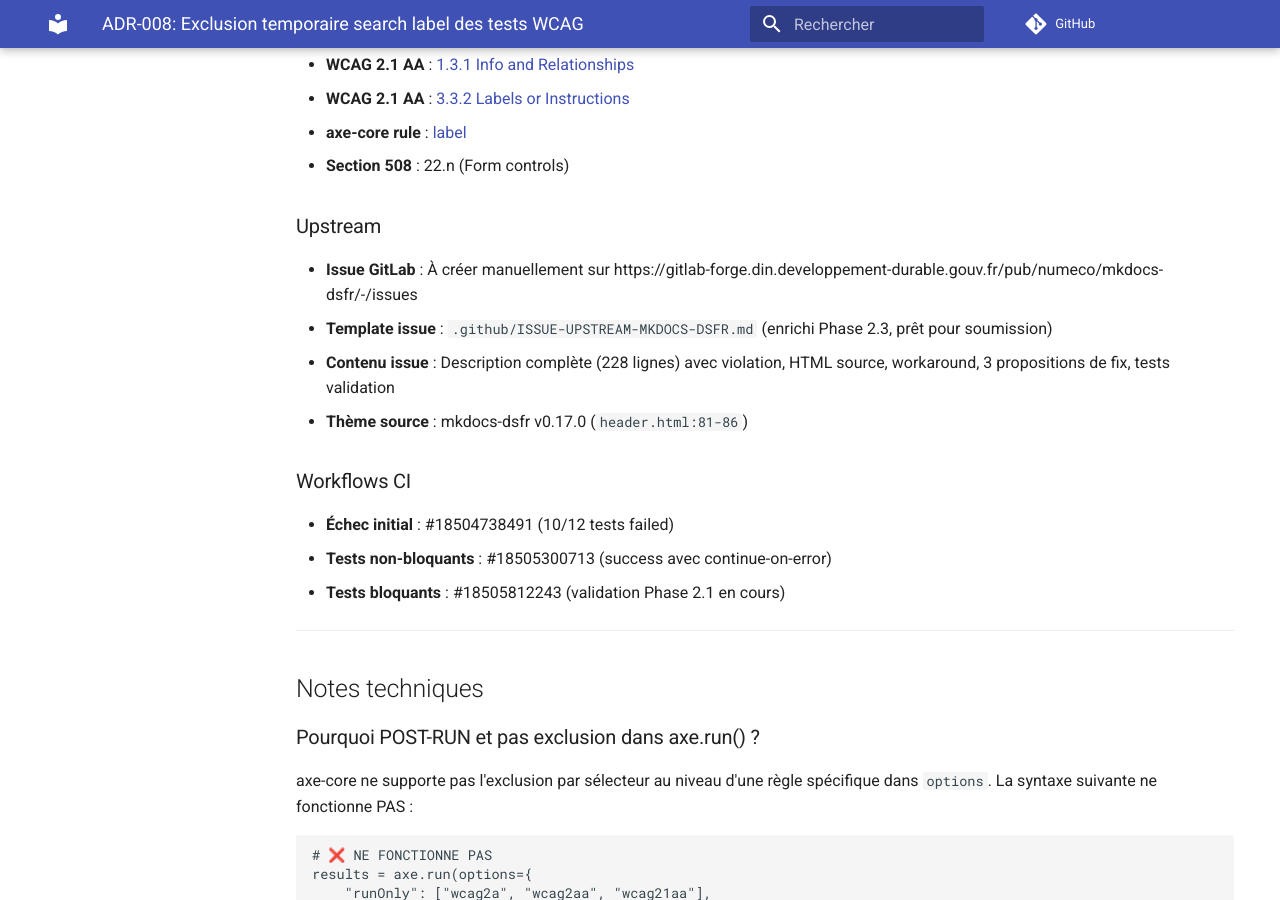
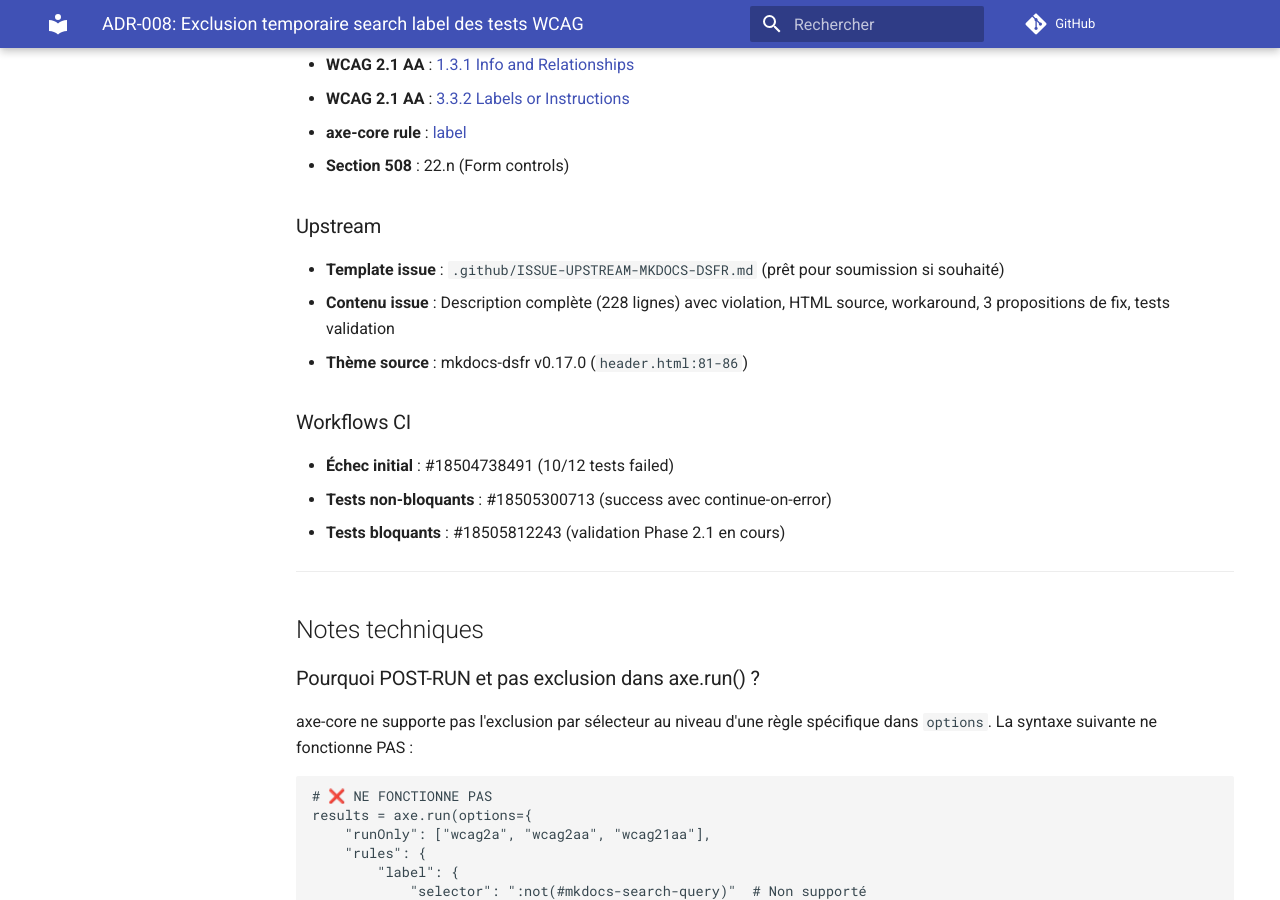
Before and after one commit to Alexmacapple/span-sg, an MkDocs documentation site: the page built from docs/adr/008-exclusion-search-label-tests-wcag.md, in a window 1280 px wide and 900 px high, scrolled down 5328 px. Built offline with MkDocs 1.6.1 and Material for MkDocs 9.7.7, drawn with Linux system fonts in a browser that asks for light colours; comment, search, counter and statistics services are not loaded.

Commit message:
docs(adr): retirer référence issue GitLab manuelle (ADR-008)
Modification:
- Suppression ligne: 'Issue GitLab : À créer manuellement sur...'
- Référence template conservée: .github/ISSUE-UPSTREAM-MKDOCS-DSFR.md
- Mention 'prêt pour soumission si souhaité' (optionnel)

Justification:
L'utilisateur ne souhaite pas créer manuellement d'issue upstream.
Le template reste disponible pour consultation/soumission future si besoin.

🤖 Generated with [Claude Code](https://claude.com/claude-code)

Co-Authored-By: Claude <noreply@anthropic.com>

```diff
--- a/docs/adr/008-exclusion-search-label-tests-wcag.md
+++ b/docs/adr/008-exclusion-search-label-tests-wcag.md
@@ -265,8 +265,7 @@ Ce ADR sera marqué **🔄 Superseded by ADR-009** lorsque :
 
 ### Upstream
 
-- **Issue GitLab** : À créer manuellement sur https://gitlab-forge.din.developpement-durable.gouv.fr/pub/numeco/mkdocs-dsfr/-/issues
-- **Template issue** : `.github/ISSUE-UPSTREAM-MKDOCS-DSFR.md` (enrichi Phase 2.3, prêt pour soumission)
+- **Template issue** : `.github/ISSUE-UPSTREAM-MKDOCS-DSFR.md` (prêt pour soumission si souhaité)
 - **Contenu issue** : Description complète (228 lignes) avec violation, HTML source, workaround, 3 propositions de fix, tests validation
 - **Thème source** : mkdocs-dsfr v0.17.0 (`header.html:81-86`)
 
```
